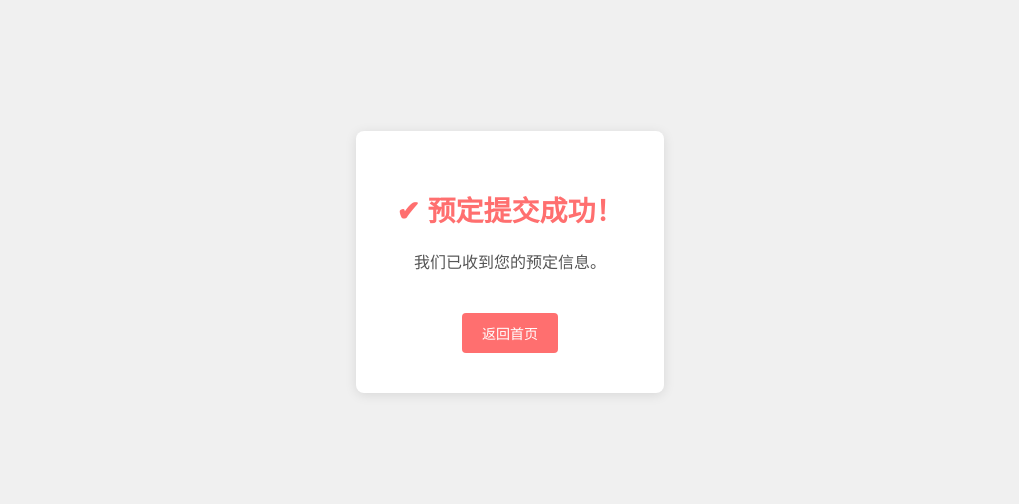
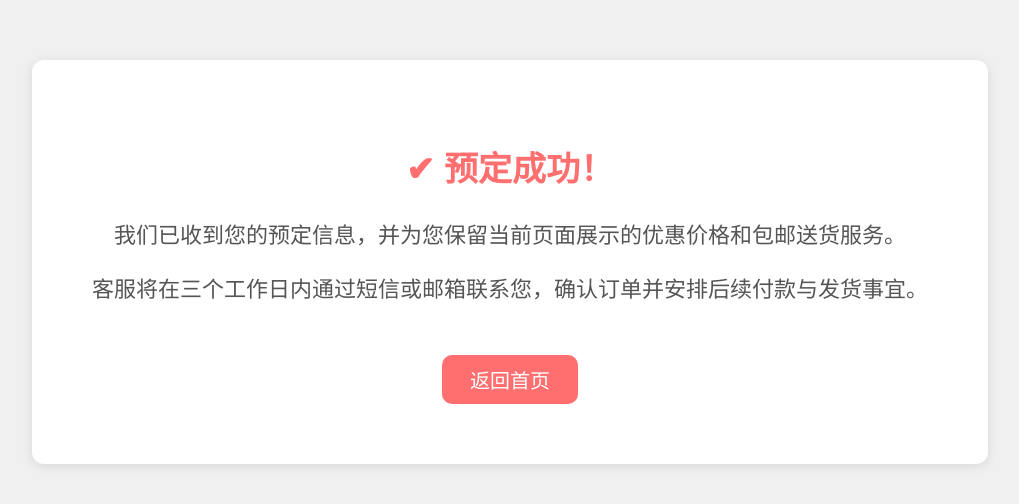
Before and after one commit to wangya-cloud/Robotic-vacuum-cleaner, a plain HTML site: page thanks.html in a window 1280 px wide. Shown: the part 138-642 px from the top of the page, without its empty margins (130-1149 px from the left). Drawn offline with Linux system fonts and the light colour scheme.

Commit message:
Update thanks.html

```diff
--- a/thanks.html
+++ b/thanks.html
@@ -3,7 +3,7 @@
 <head>
   <meta charset="UTF-8"/>
   <meta name="viewport" content="width=device-width, initial-scale=1.0"/>
-  <title>预定提交成功</title>
+  <title>预定成功</title>
   <style>
     body {
       font-family: "Microsoft YaHei", sans-serif;
@@ -16,36 +16,39 @@
     }
     .msg {
       background: #fff;
-      padding: 40px;
-      border-radius: 8px;
+      padding: 60px;
+      border-radius: 12px;
       box-shadow: 0 2px 12px rgba(0,0,0,0.1);
       text-align: center;
     }
     h1 {
       color: #FF6F6F;
-      margin-bottom: 20px;
-      font-size: 28px;
+      margin-bottom: 26px;
+      font-size: 34px;
     }
     p {
       color: #555;
-      font-size: 16px;
+      font-size: 22px;
     }
     a {
       display: inline-block;
-      margin-top: 24px;
-      padding: 10px 20px;
+      margin-top: 30px;
+      padding: 10px 28px;
       background: #FF6F6F;
       color: #fff;
       text-decoration: none;
-      border-radius: 4px;
-      font-size: 14px;
+      border-radius: 10px;
+      font-size: 20px;
     }
   </style>
 </head>
 <body>
   <div class="msg">
-    <h1>✔ 预定提交成功！</h1>
-    <p>我们已收到您的预定信息。</p>
+    <h1>✔ 预定成功！</h1>
+
+    <p>我们已收到您的预定信息，并为您保留当前页面展示的优惠价格和包邮送货服务。</p>
+
+    <p>客服将在三个工作日内通过短信或邮箱联系您，确认订单并安排后续付款与发货事宜。</p>
     <a href="index.html">返回首页</a>
   </div>
 </body>
```
